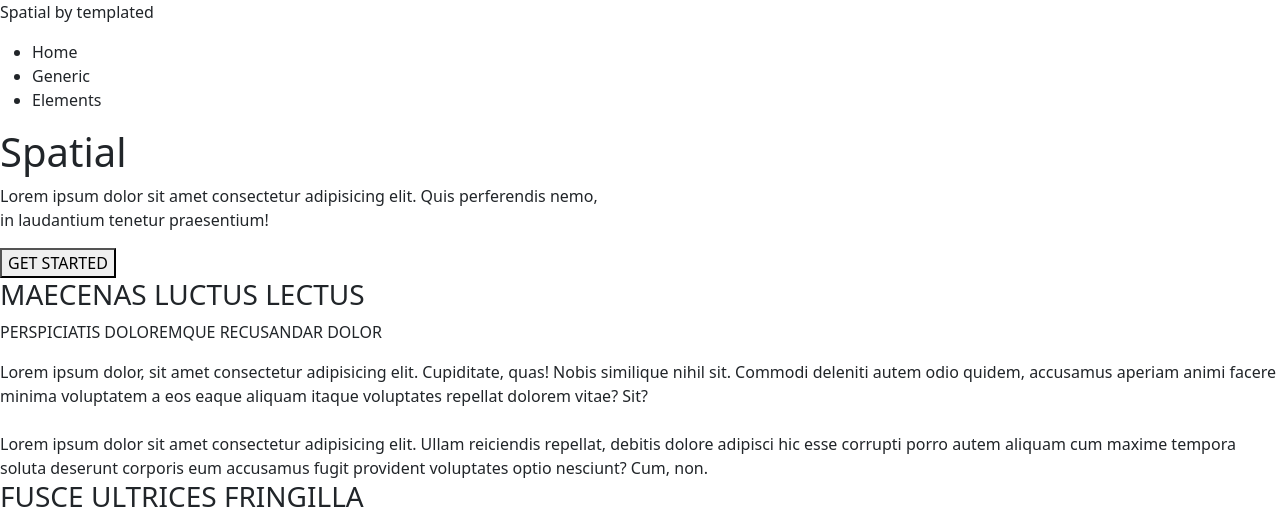
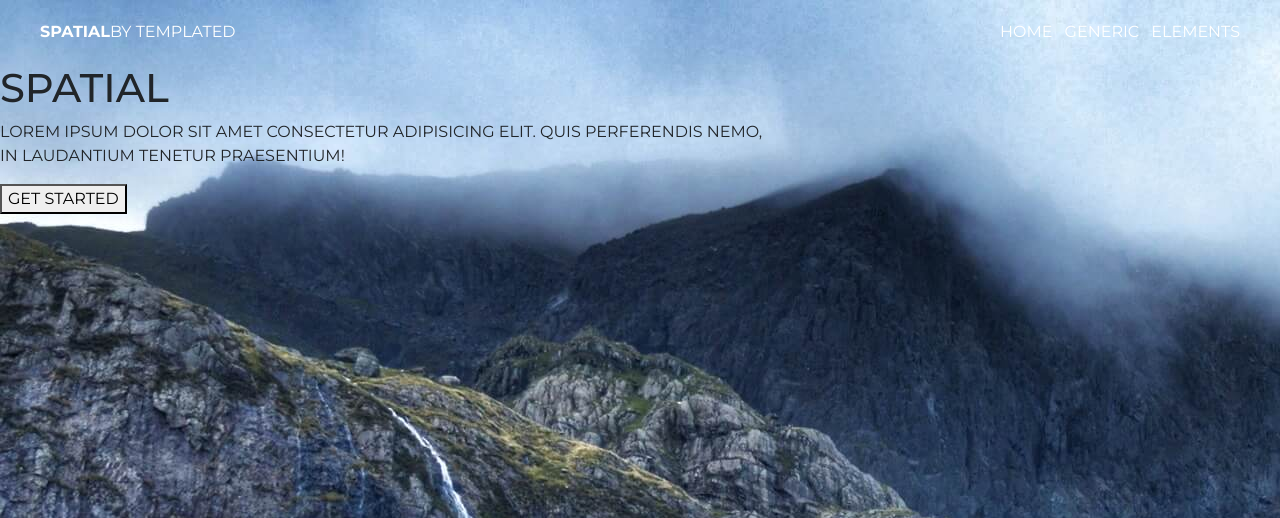
Before and after one commit to AmaniB96/Spacial, a website: page index.html in a window 1280 px wide. Shown: the top 518 px of the page. Drawn offline with Linux system fonts and the light colour scheme.

Commit message:
navbar done

```diff
--- a/index.html
+++ b/index.html
@@ -5,15 +5,18 @@
     <meta name="viewport" content="width=device-width, initial-scale=1.0">
     <title>Projet Spacial</title>
     <link rel="stylesheet" href="./public/styles/style.css">
+    <link rel="preconnect" href="https://fonts.googleapis.com">
+    <link rel="preconnect" href="https://fonts.gstatic.com" crossorigin>
+    <link href="https://fonts.googleapis.com/css2?family=Montserrat:ital,wght@0,100..900;1,100..900&display=swap" rel="stylesheet">
 </head>
 <body>
     <header>
         <nav>
             <div class="logo">
-                <p>Spatial by templated</p>
+                <p><span>Spatial</span> by templated</p>
             </div>
-            <div class="menu">
-                <ul>
+            <div class="menudiv">
+                <ul class="menu">
                     <li>Home</li>
                     <li>Generic</li>
                     <li>Elements</li>
--- a/src/partials/_base.sass
+++ b/src/partials/_base.sass
@@ -5,3 +5,50 @@
 @use '../partials/_icons' as *
 
 @use '../../node_modules/bootstrap/scss/bootstrap'
+
+.montserrat
+  font-family: "Montserrat", sans-serif
+  font-optical-sizing: auto
+  font-weight: 400
+  font-style: normal
+
+
+body
+    font-family: "Montserrat"
+    text-transform: uppercase
+
+
+header
+    background-image: url('../assets/img/banner.jpg')
+    height: 80vh
+
+nav
+    display: flex
+    justify-content: space-between
+    align-items: center
+    margin-left: 40px
+    margin-right: 40px
+    height: 8vh
+    .logo
+        color: white
+        height: auto
+        p
+            display: flex
+            align-items: center
+            margin:0
+            padding:0
+            span
+                font-weight: bolder
+    .menudiv
+        width: 20%
+        height: auto
+
+
+        .menu
+            display: flex
+            justify-content: space-between
+            align-items: center
+            list-style-type: none
+            color: white
+            margin: 0
+            padding: 0
```
Also changed, not shown: public/styles/style.css, 1 other file.
